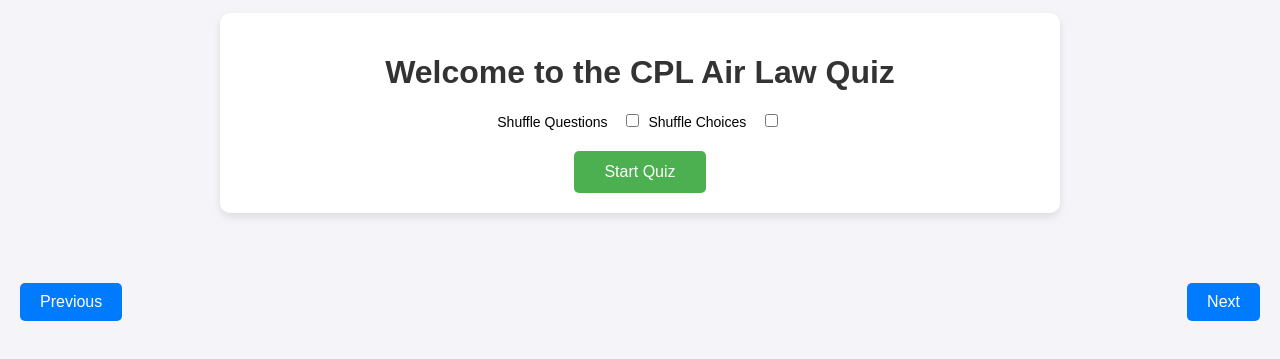
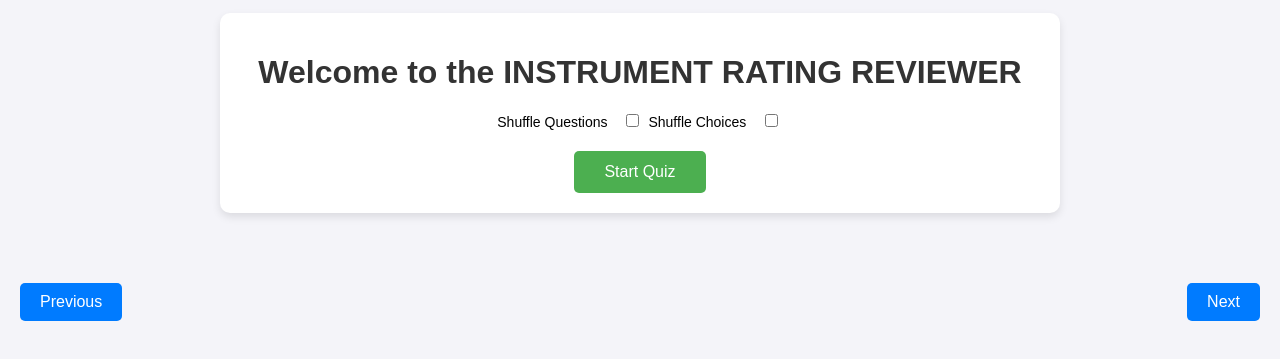
Before and after one commit to jammymeowmeow/CAAPIREXAM, a plain HTML site: page index.html in a window 1280 px wide. Shown: the part 253-612 px from the top of the page. Drawn offline with Linux system fonts and the light colour scheme.

Commit message:
Update index.html

```diff
--- a/index.html
+++ b/index.html
@@ -3,13 +3,13 @@
 <head>
     <meta charset="UTF-8">
     <meta name="viewport" content="width=device-width, initial-scale=1.0">
-    <title>CPL Air Law Quiz</title>
+    <title>INSTRUMENT RATING REVIEWER</title>
     <link rel="stylesheet" href="styles.css">
 </head>
 <body>
     <!-- Start Page -->
     <div id="start-page" class="start-page">
-        <h1>Welcome to the CPL Air Law Quiz</h1>
+        <h1>Welcome to the INSTRUMENT RATING REVIEWER</h1>
         <div class="shuffle-options">
             <label for="shuffle-questions">Shuffle Questions</label>
             <input type="checkbox" id="shuffle-questions">
```
